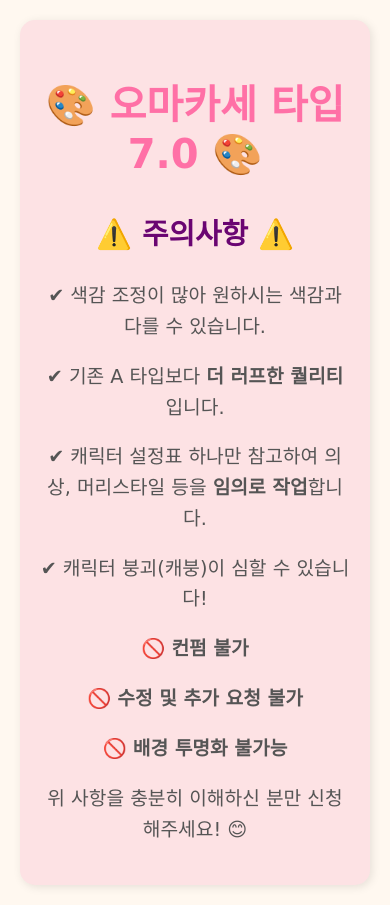
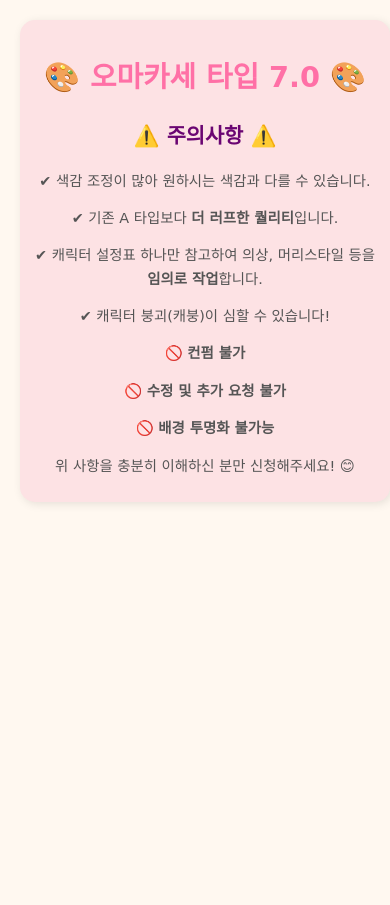
Before and after one commit to PinguPingu-Studio/pingupingu.studio, a Jekyll site: the page group-type.html, which Jekyll copies as it is, in a window 390 px wide. Built offline with Jekyll 4.4.1, drawn with Linux system fonts in a browser that asks for light colours; some web fonts are replaced.

Commit message:
Committed all uncommitted changes

```diff
--- a/404.html
+++ b/404.html
@@ -1,8 +1,3 @@
----
-permalink: /404.html
-layout: default
----
-
 <link rel="stylesheet" href="assets/css/404.css">
 
 
--- a/assets/css/group-type.css
+++ b/assets/css/group-type.css
@@ -18,6 +18,7 @@ body {
 }
 
 #group-type {
+  width: 100%;
   max-width: 1000px;
   margin: auto;
   padding: 20px;
@@ -47,3 +48,42 @@ p {
   font-weight: bold;
   font-size: 1.3em;
 }
+
+/* Responsive Design */
+@media screen and (max-width: 1024px) {
+  #group-type {
+    max-width: 90%;
+  }
+}
+
+@media screen and (max-width: 768px) {
+  h2 {
+    font-size: 2em;
+  }
+  h3 {
+    font-size: 1.5em;
+  }
+  p {
+    font-size: 1em;
+  }
+  #group-type {
+    padding: 15px;
+    max-width: 95%;
+  }
+}
+
+@media screen and (max-width: 480px) {
+  h2 {
+    font-size: 1.8em;
+  }
+  h3 {
+    font-size: 1.3em;
+  }
+  p {
+    font-size: 0.9em;
+  }
+  #group-type {
+    padding: 10px;
+    max-width: 100%;
+  }
+}
```
Also changed, not shown: assets/css/normal-type.css (+40 -0 lines).
